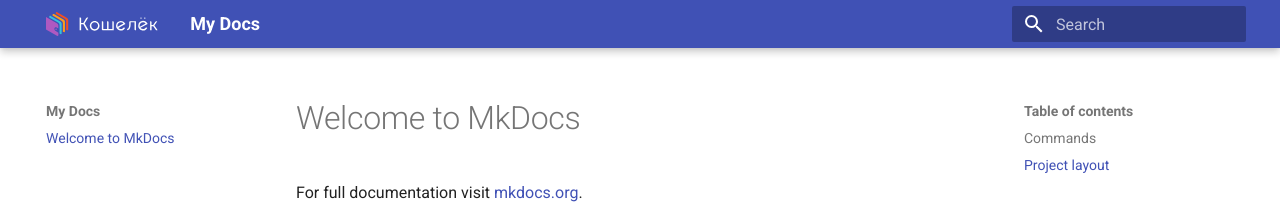
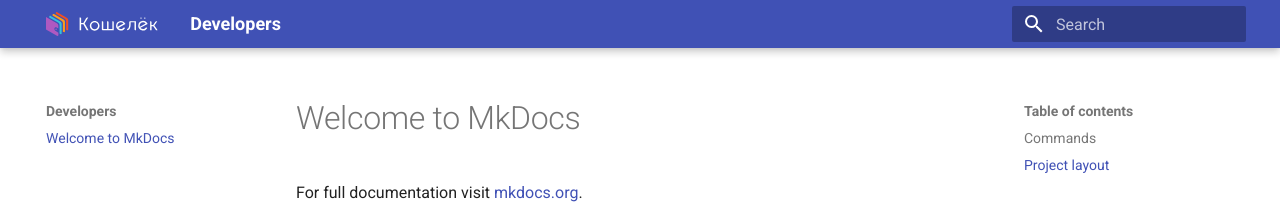
Before and after one commit to andwr/mkdocs-material, an MkDocs documentation site: the page built from docs/index.md, in a window 1280 px wide. Shown: the top 208 px of the page. Built offline with MkDocs 1.6.1 and Material for MkDocs 9.7.7, drawn with Linux system fonts in a browser that asks for light colours.

Commit message:
Updated site name

```diff
--- a/mkdocs.yml
+++ b/mkdocs.yml
@@ -1,4 +1,4 @@
-site_name: My Docs
+site_name: Developers
 theme:
   name: material
   logo: assets/koshelek.svg
```
